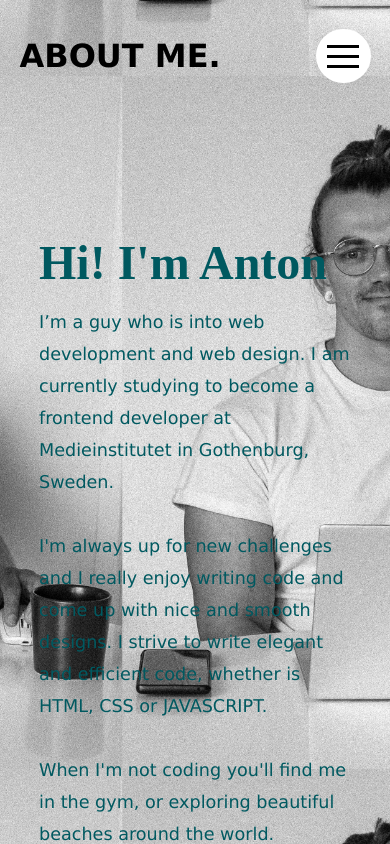
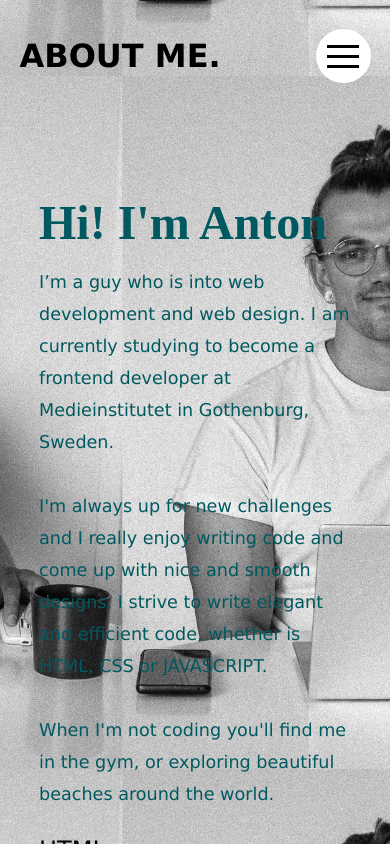
Before and after one commit to antonmaenpaa/react-portfolio, a React (Create React App) app: page /about in a window 390 px wide. Built offline with nearby package versions, Linux system fonts and the light colour scheme; a web font is replaced by a local one.

Commit message:
change margin about mobile

```diff
--- a/src/style/mobile.css
+++ b/src/style/mobile.css
@@ -57,7 +57,7 @@
   }
 
   .container > .aboutme-container {
-    margin-top: 40rem;
+    margin-top: 35rem;
   }
 
   .skills > li > .bar {
```
